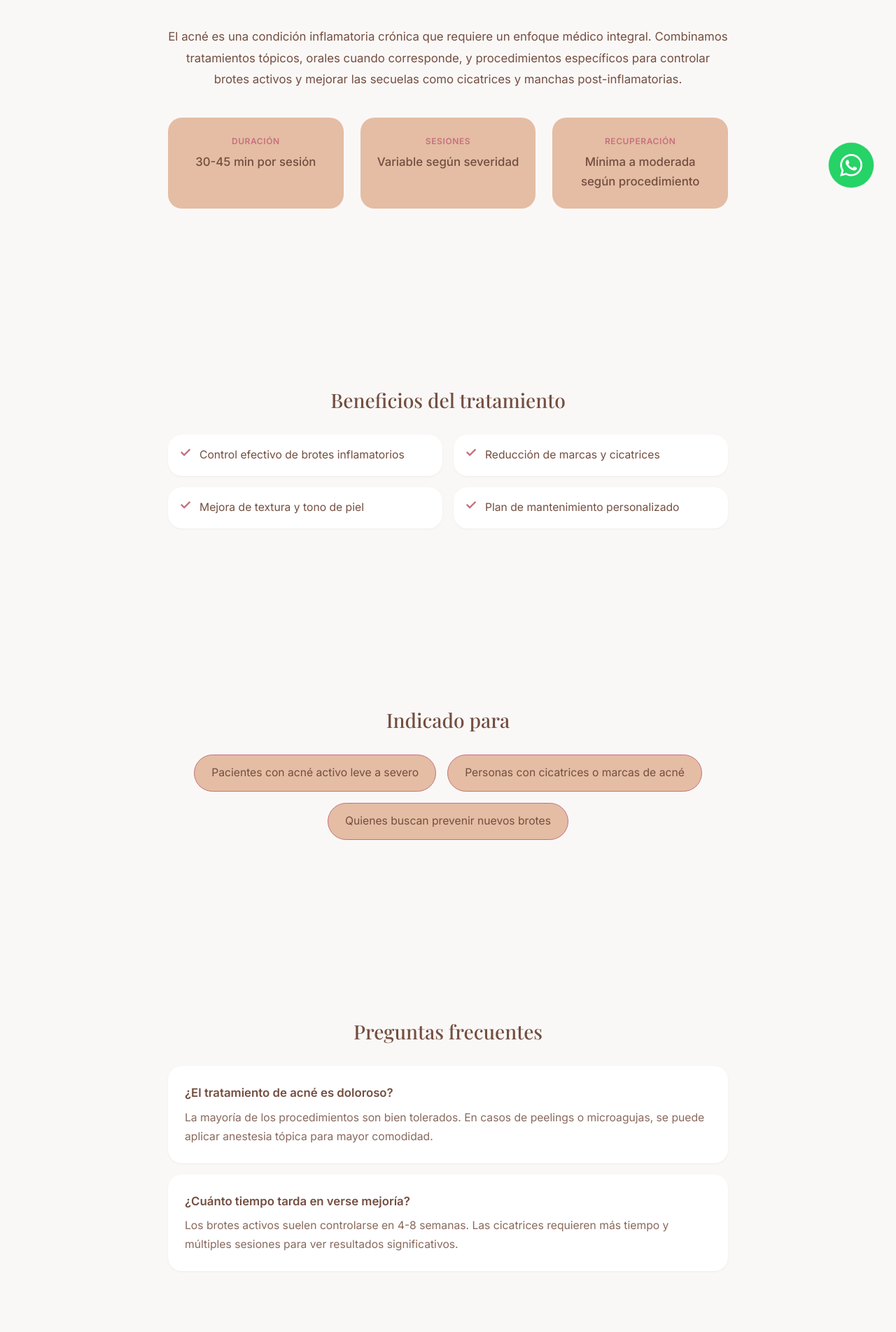
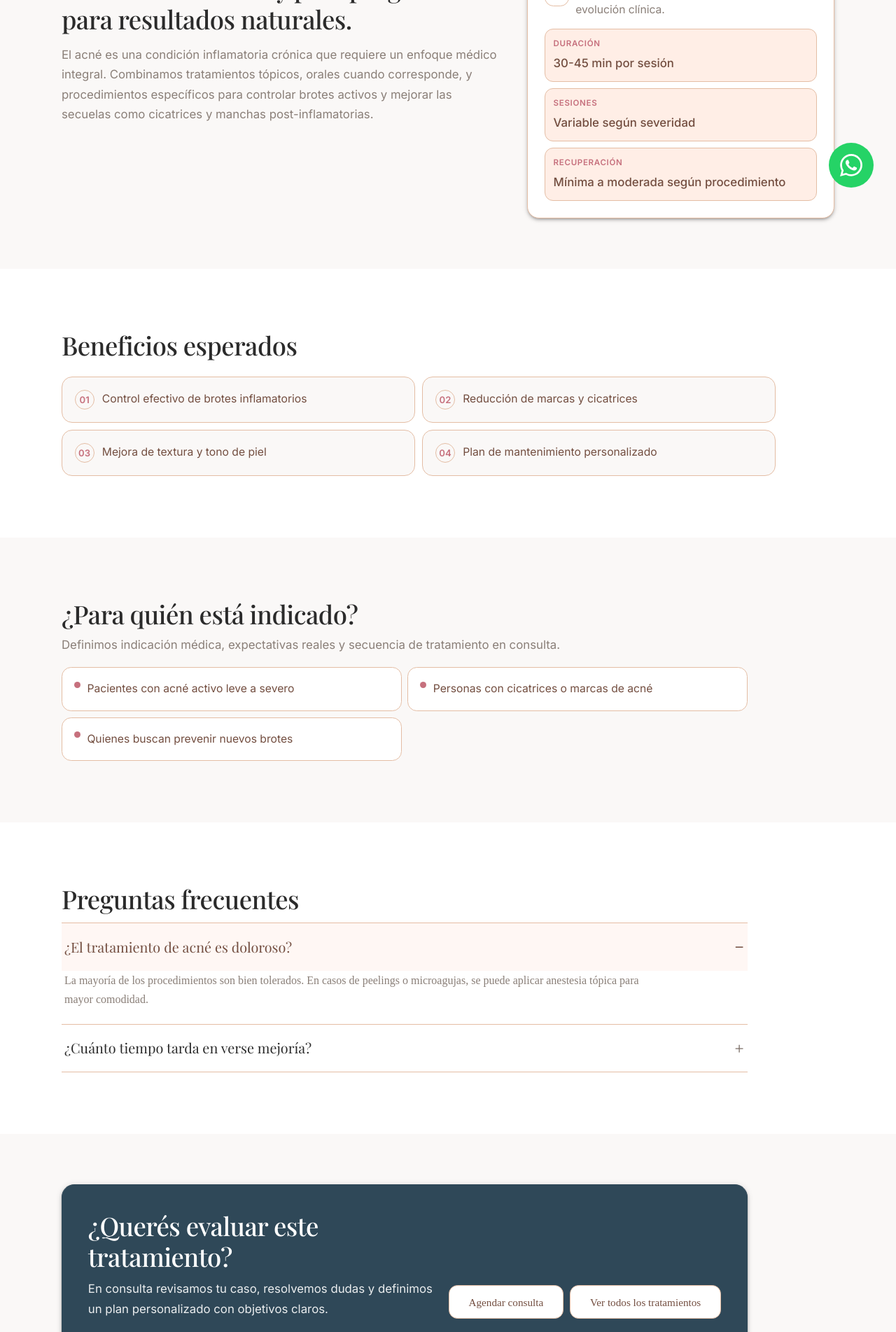
Before and after one commit to JuaniPardo/corvera-site, a Next.js app: page /tratamientos/acne-y-secuelas in a window 1280 px wide. Shown: the part 500-2403 px from the top of the page at 70% size. Built offline with nearby package versions, Linux system fonts and the light colour scheme; a web font is replaced by a local one.

Commit message:
Refine treatment pages and fix metadata typing for Next 16

```diff
--- a/src/app/tratamientos/[slug]/page.tsx
+++ b/src/app/tratamientos/[slug]/page.tsx
@@ -1,32 +1,30 @@
+import type { Metadata } from 'next';
 import { notFound } from 'next/navigation';
-import { Metadata } from 'next';
 import { Box } from '@mui/system';
+import ActionLink from '@/components/ui/ActionLink';
+import FaqList from '@/components/ui/FaqList';
+import LineIcon from '@/components/ui/LineIcon';
+import Reveal from '@/components/ui/Reveal';
+import SectionBlock from '@/components/ui/SectionBlock';
 import { treatments, getTreatmentBySlug } from '@/data/treatments';
+import PageHeading from '@/sections/shared/PageHeading';
 import { typeStyles } from '@/theme/typeStyles';
-import SectionBlock from '@/components/ui/SectionBlock';
-import ActionLink from '@/components/ui/ActionLink';
-import Reveal from '@/components/ui/Reveal';
-import PageHeading from '@/sections/shared/PageHeading';
 
-// Generate static params for all treatments
+type TreatmentPageProps = {
+  params: Promise<{ slug: string }>;
+};
+
 export async function generateStaticParams() {
-  return treatments.map((treatment) => ({
-    slug: treatment.slug,
-  }));
+  return treatments.map((treatment) => ({ slug: treatment.slug }));
 }
 
-// Generate metadata for SEO
-export async function generateMetadata({
-  params,
-}: {
-  params: Promise<{ slug: string }>;
-}): Promise<Metadata> {
+export async function generateMetadata({ params }: TreatmentPageProps): Promise<Metadata> {
   const { slug } = await params;
   const treatment = getTreatmentBySlug(slug);
 
   if (!treatment) {
     return {
-      title: 'Tratamiento no encontrado',
+      title: 'Tratamiento no encontrado | Dra. Patricia Corvera',
     };
   }
 
@@ -36,11 +34,7 @@ export async function generateMetadata({
   };
 }
 
-export default async function TreatmentPage({
-  params,
-}: {
-  params: Promise<{ slug: string }>;
-}) {
+export default async function TreatmentPage({ params }: TreatmentPageProps) {
   const { slug } = await params;
   const treatment = getTreatmentBySlug(slug);
 
@@ -52,102 +46,117 @@ export default async function TreatmentPage({
     <>
       <PageHeading
         title={treatment.title}
-        subtitle={treatment.categoryLabel}
+        description={treatment.shortDescription}
+        compact
       />
 
-      {/* Descripción principal */}
-      <SectionBlock bg="white">
+      <SectionBlock size="tight">
         <Reveal>
           <Box
             sx={{
-              maxWidth: 800,
-              mx: 'auto',
-              textAlign: 'center',
+              display: 'grid',
+              gridTemplateColumns: { xs: '1fr', lg: 'repeat(12, minmax(0, 1fr))' },
+              gap: { xs: 3, lg: 4.5 },
+              alignItems: 'start',
             }}
           >
-            <Box
-              component="p"
-              sx={{
-                ...typeStyles.body1,
-                color: 'brand.brown',
-                lineHeight: 1.8,
-                mb: 4,
-              }}
-            >
+            <Box sx={{ gridColumn: { lg: 'span 7' }, display: 'grid', gap: 1.7 }}>
+              <Box component="p" sx={{ ...typeStyles.body2, color: 'brand.rose', fontWeight: 500 }}>
+                {treatment.categoryLabel}
+              </Box>
+              <Box component="h2" sx={{ ...typeStyles.h2, maxWidth: 720 }}>
+                Evaluación médica y plan progresivo para resultados naturales.
+              </Box>
+              <Box component="p" sx={{ ...typeStyles.body1, color: 'brand.gray', maxWidth: 720 }}>
                 {treatment.fullDescription}
               </Box>
+            </Box>
 
-            {/* Info cards */}
+            <Box sx={{ gridColumn: { lg: 'span 5' }, display: 'grid', gap: 1.6 }}>
               <Box
                 sx={{
                   display: 'grid',
-                gridTemplateColumns: { xs: '1fr', sm: 'repeat(3, 1fr)' },
-                gap: 3,
-                mt: 5,
+                  gap: 1.6,
+                  p: { xs: 2.5, md: 3 },
+                  borderRadius: 1.7,
+                  border: 1,
+                  borderColor: 'brand.beige',
+                  backgroundColor: 'background.paper',
+                  boxShadow: 3,
                 }}
               >
+                <Box sx={{ display: 'flex', alignItems: 'center', gap: 1.2 }}>
+                  <LineIcon name={treatment.icon} />
+                  <Box>
+                    <Box component="p" sx={{ ...typeStyles.body2, color: 'brand.rose', fontWeight: 500 }}>
+                      Datos del procedimiento
+                    </Box>
+                    <Box component="p" sx={{ ...typeStyles.body2, color: 'brand.gray' }}>
+                      Planificado según diagnóstico, objetivos y evolución clínica.
+                    </Box>
+                  </Box>
+                </Box>
+                <Box sx={{ display: 'grid', gap: 1.1 }}>
                   <InfoCard label="Duración" value={treatment.procedure.duration} />
                   <InfoCard label="Sesiones" value={treatment.procedure.sessions} />
                   <InfoCard label="Recuperación" value={treatment.procedure.recovery} />
                 </Box>
               </Box>
+            </Box>
+          </Box>
         </Reveal>
       </SectionBlock>
 
-      {/* Beneficios */}
-      <SectionBlock bg="beige">
+      <SectionBlock size="compact" background="background.paper">
         <Reveal>
-          <Box sx={{ maxWidth: 800, mx: 'auto' }}>
-            <Box
-              component="h2"
-              sx={{
-                ...typeStyles.h3,
-                color: 'brand.brown',
-                textAlign: 'center',
-                mb: 4,
-              }}
-            >
-              Beneficios del tratamiento
+          <Box sx={{ display: 'grid', gap: 2.8, maxWidth: 1020 }}>
+            <Box component="h2" sx={typeStyles.h2}>
+              Beneficios esperados
             </Box>
             <Box
-              component="ul"
               sx={{
-                listStyle: 'none',
-                p: 0,
-                m: 0,
                 display: 'grid',
-                gridTemplateColumns: { xs: '1fr', sm: 'repeat(2, 1fr)' },
-                gap: 2,
+                gridTemplateColumns: { xs: '1fr', md: 'repeat(2, minmax(0, 1fr))' },
+                gap: 1.35,
               }}
             >
               {treatment.benefits.map((benefit, index) => (
                 <Box
-                  component="li"
-                  key={index}
+                  key={benefit}
                   sx={{
-                    ...typeStyles.body2,
-                    color: 'brand.brown',
-                    display: 'flex',
-                    alignItems: 'flex-start',
-                    gap: 1.5,
-                    p: 2,
-                    backgroundColor: 'white',
-                    borderRadius: 2,
-                    boxShadow: '0 1px 3px rgba(0,0,0,0.05)',
+                    display: 'grid',
+                    gridTemplateColumns: 'auto minmax(0, 1fr)',
+                    gap: 1.4,
+                    alignItems: 'start',
+                    p: { xs: 2, md: 2.2 },
+                    borderRadius: 1.5,
+                    border: 1,
+                    borderColor: 'brand.beige',
+                    backgroundColor: 'background.default',
                   }}
                 >
                   <Box
                     component="span"
                     sx={{
+                      display: 'inline-flex',
+                      alignItems: 'center',
+                      justifyContent: 'center',
+                      width: 28,
+                      height: 28,
+                      borderRadius: '50%',
+                      border: 1,
+                      borderColor: 'brand.beige',
                       color: 'brand.rose',
+                      fontFamily: 'var(--font-body), sans-serif',
+                      fontSize: '0.82rem',
                       fontWeight: 600,
-                      fontSize: '1.2rem',
-                      lineHeight: 1,
                     }}
                   >
-                    ✓
+                    {String(index + 1).padStart(2, '0')}
                   </Box>
+                  <Box component="p" sx={{ ...typeStyles.body2, color: 'brand.brown', m: 0 }}>
                     {benefit}
+                  </Box>
                 </Box>
               ))}
             </Box>
@@ -155,44 +164,52 @@ export default async function TreatmentPage({
         </Reveal>
       </SectionBlock>
 
-      {/* Indicaciones - Para quién */}
-      <SectionBlock bg="white">
+      <SectionBlock size="compact">
         <Reveal>
-          <Box sx={{ maxWidth: 800, mx: 'auto' }}>
-            <Box
-              component="h2"
-              sx={{
-                ...typeStyles.h3,
-                color: 'brand.brown',
-                textAlign: 'center',
-                mb: 4,
-              }}
-            >
-              Indicado para
+          <Box sx={{ display: 'grid', gap: 2.3, maxWidth: 980 }}>
+            <Box sx={{ display: 'grid', gap: 0.9 }}>
+              <Box component="h2" sx={typeStyles.h2}>
+                ¿Para quién está indicado?
+              </Box>
+              <Box component="p" sx={{ ...typeStyles.body1, color: 'brand.gray', maxWidth: 760 }}>
+                Definimos indicación médica, expectativas reales y secuencia de tratamiento en consulta.
+              </Box>
             </Box>
             <Box
               sx={{
-                display: 'flex',
-                flexWrap: 'wrap',
-                justifyContent: 'center',
-                gap: 2,
+                display: 'grid',
+                gridTemplateColumns: { xs: '1fr', sm: 'repeat(2, minmax(0, 1fr))' },
+                gap: 1.1,
               }}
             >
-              {treatment.forWho.map((indication, index) => (
+              {treatment.forWho.map((indication) => (
                 <Box
-                  key={index}
+                  key={indication}
                   sx={{
-                    ...typeStyles.body2,
-                    color: 'brand.brown',
-                    px: 3,
-                    py: 1.5,
-                    backgroundColor: 'brand.beige',
-                    borderRadius: 50,
-                    border: '1px solid',
-                    borderColor: 'brand.rose',
+                    display: 'grid',
+                    gridTemplateColumns: 'auto minmax(0, 1fr)',
+                    gap: 1.2,
+                    alignItems: 'start',
+                    p: { xs: 1.85, md: 2.1 },
+                    borderRadius: 1.35,
+                    border: 1,
+                    borderColor: 'brand.beige',
+                    backgroundColor: 'background.paper',
                   }}
                 >
+                  <Box
+                    component="span"
+                    sx={{
+                      mt: 0.35,
+                      width: 9,
+                      height: 9,
+                      borderRadius: '50%',
+                      backgroundColor: 'brand.rose',
+                    }}
+                  />
+                  <Box component="p" sx={{ ...typeStyles.body2, color: 'brand.brown', m: 0 }}>
                     {indication}
+                  </Box>
                 </Box>
               ))}
             </Box>
@@ -200,103 +217,46 @@ export default async function TreatmentPage({
         </Reveal>
       </SectionBlock>
 
-      {/* FAQ del tratamiento */}
-      {treatment.faq && treatment.faq.length > 0 && (
-        <SectionBlock bg="beige">
+      {treatment.faq.length > 0 && (
+        <SectionBlock size="compact" background="background.paper">
           <Reveal>
-            <Box sx={{ maxWidth: 800, mx: 'auto' }}>
-              <Box
-                component="h2"
-                sx={{
-                  ...typeStyles.h3,
-                  color: 'brand.brown',
-                  textAlign: 'center',
-                  mb: 4,
-                }}
-              >
+            <Box sx={{ display: 'grid', gap: 1.4, maxWidth: 980 }}>
+              <Box component="h2" sx={typeStyles.h2}>
                 Preguntas frecuentes
               </Box>
-              <Box sx={{ display: 'flex', flexDirection: 'column', gap: 2 }}>
-                {treatment.faq.map((item, index) => (
-                  <Box
-                    key={index}
-                    sx={{
-                      backgroundColor: 'white',
-                      borderRadius: 2,
-                      p: 3,
-                      boxShadow: '0 1px 3px rgba(0,0,0,0.05)',
-                    }}
-                  >
-                    <Box
-                      component="h3"
-                      sx={{
-                        ...typeStyles.body1,
-                        fontWeight: 600,
-                        color: 'brand.brown',
-                        mb: 1,
-                      }}
-                    >
-                      {item.question}
-                    </Box>
-                    <Box
-                      component="p"
-                      sx={{
-                        ...typeStyles.body2,
-                        color: 'brand.brown',
-                        opacity: 0.85,
-                        m: 0,
-                      }}
-                    >
-                      {item.answer}
-                    </Box>
-                  </Box>
-                ))}
-              </Box>
+              <FaqList items={treatment.faq} defaultOpenIndex={0} />
             </Box>
           </Reveal>
         </SectionBlock>
       )}
 
-      {/* CTA Final */}
-      <SectionBlock bg="white">
+      <SectionBlock size="tight">
         <Reveal>
           <Box
             sx={{
-              textAlign: 'center',
-              maxWidth: 600,
-              mx: 'auto',
+              p: { xs: 3.2, md: 4.6 },
+              borderRadius: 1.8,
+              border: 1,
+              borderColor: 'brand.petroleum',
+              backgroundColor: 'brand.petroleum',
+              display: 'grid',
+              gridTemplateColumns: { xs: '1fr', md: 'minmax(0, 1fr) auto' },
+              alignItems: { md: 'end' },
+              gap: 2.4,
+              maxWidth: 980,
+              boxShadow: 4,
             }}
           >
-            <Box
-              component="h2"
-              sx={{
-                ...typeStyles.h3,
-                color: 'brand.brown',
-                mb: 2,
-              }}
-            >
-              ¿Te interesa este tratamiento?
+            <Box sx={{ display: 'grid', gap: 1.2, maxWidth: 700 }}>
+              <Box component="h2" sx={{ ...typeStyles.h2, color: 'primary.contrastText' }}>
+                ¿Querés evaluar este tratamiento?
               </Box>
-            <Box
-              component="p"
-              sx={{
-                ...typeStyles.body2,
-                color: 'brand.brown',
-                opacity: 0.85,
-                mb: 4,
-              }}
-            >
-              Agendá una consulta para evaluar tu caso de manera personalizada y diseñar el plan de tratamiento ideal para vos.
+              <Box component="p" sx={{ ...typeStyles.body1, color: 'primary.contrastText', opacity: 0.9 }}>
+                En consulta revisamos tu caso, resolvemos dudas y definimos un plan personalizado con objetivos claros.
               </Box>
-            <Box
-              sx={{
-                display: 'flex',
-                flexDirection: { xs: 'column', sm: 'row' },
-                gap: 2,
-                justifyContent: 'center',
-              }}
-            >
-              <ActionLink href="/contacto" label="Agendar consulta" variant="primary" />
+            </Box>
+            <Box sx={{ display: 'flex', flexDirection: { xs: 'column', sm: 'row' }, gap: 1.1, flexWrap: 'wrap' }}>
+              <ActionLink href="/contacto" label="Agendar consulta" variant="secondary" />
               <ActionLink href="/tratamientos" label="Ver todos los tratamientos" variant="secondary" />
             </Box>
           </Box>
@@ -306,15 +266,17 @@ export default async function TreatmentPage({
   );
 }
 
-// Componente auxiliar para las tarjetas de información
 function InfoCard({ label, value }: { label: string; value: string }) {
   return (
     <Box
       sx={{
-        p: 3,
-        backgroundColor: 'brand.beige',
-        borderRadius: 2,
-        textAlign: 'center',
+        display: 'grid',
+        gap: 0.35,
+        p: 1.45,
+        borderRadius: 1.2,
+        border: 1,
+        borderColor: 'brand.beige',
+        backgroundColor: 'brand.nude',
       }}
     >
       <Box
@@ -324,22 +286,13 @@ function InfoCard({ label, value }: { label: string; value: string }) {
           color: 'brand.rose',
           fontWeight: 600,
           textTransform: 'uppercase',
-          fontSize: '0.75rem',
-          letterSpacing: '0.05em',
-          display: 'block',
-          mb: 0.5,
+          fontSize: '0.72rem',
+          letterSpacing: '0.06em',
         }}
       >
         {label}
       </Box>
-      <Box
-        component="span"
-        sx={{
-          ...typeStyles.body1,
-          color: 'brand.brown',
-          fontWeight: 500,
-        }}
-      >
+      <Box component="span" sx={{ ...typeStyles.body1, color: 'brand.brown', fontWeight: 500 }}>
         {value}
       </Box>
     </Box>
--- a/src/sections/home/TestimonialsSection.tsx
+++ b/src/sections/home/TestimonialsSection.tsx
@@ -83,7 +83,7 @@ export default function TestimonialsSection() {
                   userSelect: 'none',
                 }}
               >
-                "
+                &quot;
               </Box>
 
               <Box
```
Also changed, not shown: src/app/tratamientos/page.tsx (+11 -9 lines). Lines whose indentation alone changed are shown as unchanged.
